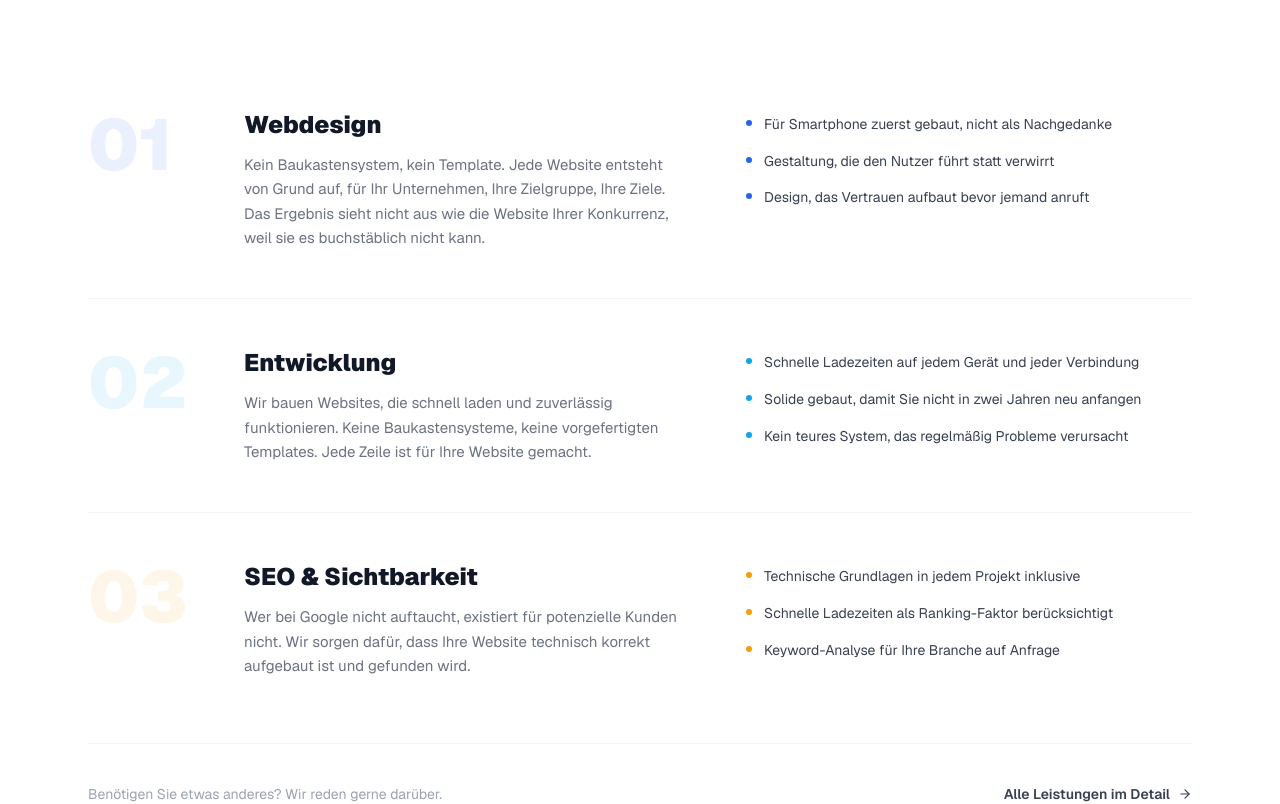
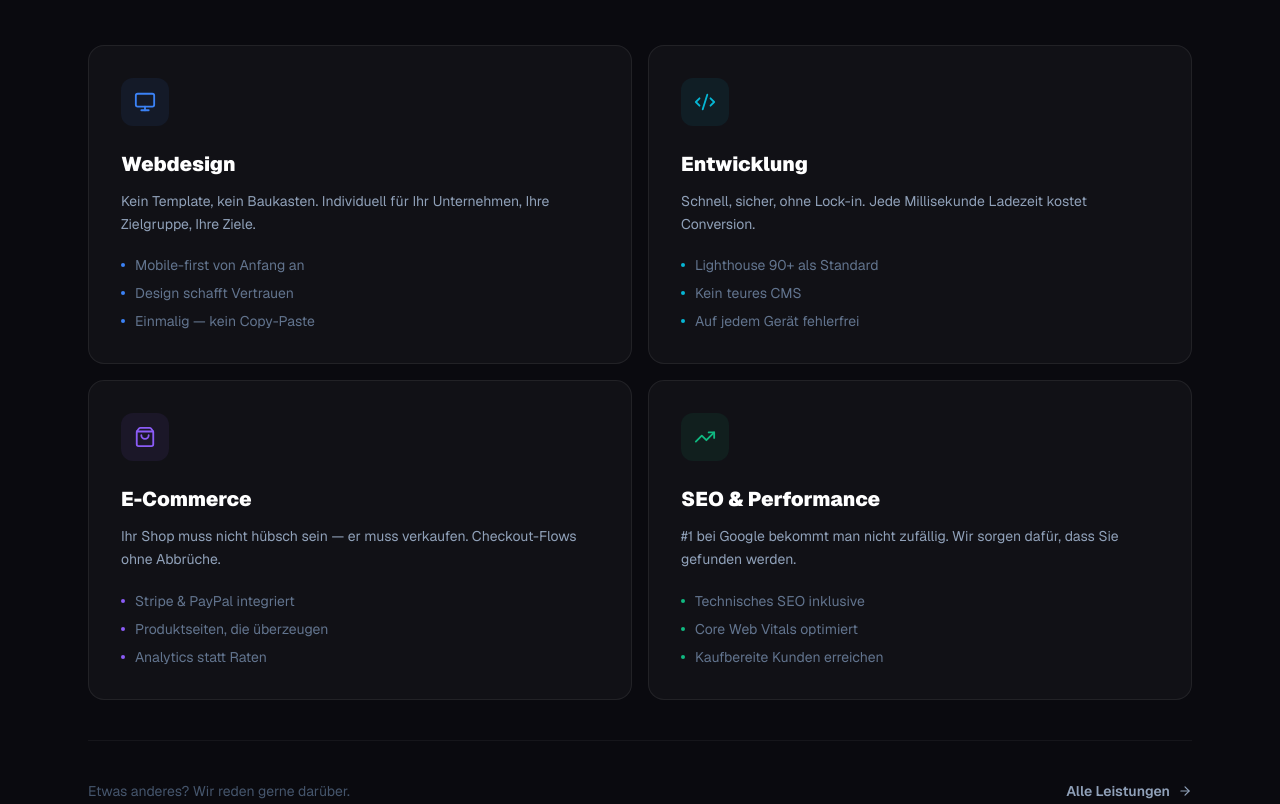
Before and after one commit to chjungdus/Neue-Website, a Next.js app: page / in a window 1280 px wide. Shown: the part 2160-2964 px from the top of the page. Built offline with nearby package versions, Linux system fonts and the light colour scheme.

Commit message:
redesign: services with dark glassmorphism cards, icons, concise copy

```diff
--- a/src/components/home/services.tsx
+++ b/src/components/home/services.tsx
@@ -1,112 +1,101 @@
 import Link from "next/link"
-import { ArrowRight } from "lucide-react"
+import { ArrowRight, Monitor, Code2, ShoppingBag, TrendingUp } from "lucide-react"
 import FadeIn from "@/components/ui/fade-in"
 
 const services = [
   {
-    num: "01",
+    icon: Monitor,
     title: "Webdesign",
-    description:
-      "Kein Baukastensystem, kein Template. Jede Website entsteht von Grund auf, für Ihr Unternehmen, Ihre Zielgruppe, Ihre Ziele. Das Ergebnis sieht nicht aus wie die Website Ihrer Konkurrenz, weil sie es buchstäblich nicht kann.",
-    points: [
-      "Für Smartphone zuerst gebaut, nicht als Nachgedanke",
-      "Gestaltung, die den Nutzer führt statt verwirrt",
-      "Design, das Vertrauen aufbaut bevor jemand anruft",
-    ],
-    accent: "#2563eb",
+    description: "Kein Template, kein Baukasten. Individuell für Ihr Unternehmen, Ihre Zielgruppe, Ihre Ziele.",
+    points: ["Mobile-first von Anfang an", "Design schafft Vertrauen", "Einmalig — kein Copy-Paste"],
+    accent: "#3b82f6",
+    bg: "rgba(59,130,246,0.08)",
   },
   {
-    num: "02",
+    icon: Code2,
     title: "Entwicklung",
-    description:
-      "Wir bauen Websites, die schnell laden und zuverlässig funktionieren. Keine Baukastensysteme, keine vorgefertigten Templates. Jede Zeile ist für Ihre Website gemacht.",
-    points: [
-      "Schnelle Ladezeiten auf jedem Gerät und jeder Verbindung",
-      "Solide gebaut, damit Sie nicht in zwei Jahren neu anfangen",
-      "Kein teures System, das regelmäßig Probleme verursacht",
-    ],
-    accent: "#0ea5e9",
+    description: "Schnell, sicher, ohne Lock-in. Jede Millisekunde Ladezeit kostet Conversion.",
+    points: ["Lighthouse 90+ als Standard", "Kein teures CMS", "Auf jedem Gerät fehlerfrei"],
+    accent: "#06b6d4",
+    bg: "rgba(6,182,212,0.08)",
   },
   {
-    num: "03",
-    title: "SEO & Sichtbarkeit",
-    description:
-      "Wer bei Google nicht auftaucht, existiert für potenzielle Kunden nicht. Wir sorgen dafür, dass Ihre Website technisch korrekt aufgebaut ist und gefunden wird.",
-    points: [
-      "Technische Grundlagen in jedem Projekt inklusive",
-      "Schnelle Ladezeiten als Ranking-Faktor berücksichtigt",
-      "Keyword-Analyse für Ihre Branche auf Anfrage",
-    ],
-    accent: "#f59e0b",
+    icon: ShoppingBag,
+    title: "E-Commerce",
+    description: "Ihr Shop muss nicht hübsch sein — er muss verkaufen. Checkout-Flows ohne Abbrüche.",
+    points: ["Stripe & PayPal integriert", "Produktseiten, die überzeugen", "Analytics statt Raten"],
+    accent: "#8b5cf6",
+    bg: "rgba(139,92,246,0.08)",
+  },
+  {
+    icon: TrendingUp,
+    title: "SEO & Performance",
+    description: "#1 bei Google bekommt man nicht zufällig. Wir sorgen dafür, dass Sie gefunden werden.",
+    points: ["Technisches SEO inklusive", "Core Web Vitals optimiert", "Kaufbereite Kunden erreichen"],
+    accent: "#10b981",
+    bg: "rgba(16,185,129,0.08)",
   },
 ]
 
 export default function Services() {
   return (
-    <section className="py-28 bg-white">
+    <section className="py-28 bg-[#0a0a0f]">
       <div className="max-w-6xl mx-auto px-6">
         <FadeIn>
-          <div className="mb-20">
-            <h2 className="text-4xl md:text-5xl font-black text-[#111827] mb-4 leading-tight">
-              Drei Dinge.
+          <div className="mb-16">
+            <h2 className="text-4xl md:text-5xl font-black text-white mb-4 leading-tight">
+              Vier Dinge.
               <br />
-              <span className="text-[#9ca3af] font-normal text-3xl md:text-4xl">
-                Richtig gemacht.
-              </span>
+              <span className="text-slate-600 font-normal text-3xl md:text-4xl">Richtig gemacht.</span>
             </h2>
-            <p className="text-[#6b7280] text-lg max-w-lg leading-relaxed">
-              Andere Agenturen listen 47 Leistungen. Wir konzentrieren uns auf drei,
-              weil das die drei sind, die tatsächlich Kunden bringen.
+            <p className="text-slate-400 text-lg max-w-lg leading-relaxed">
+              Andere Agenturen listen 47 Leistungen. Wir konzentrieren uns auf vier — die vier, die tatsächlich Kunden bringen.
             </p>
           </div>
         </FadeIn>
 
-        <div className="divide-y divide-gray-100">
-          {services.map((s, i) => (
-            <FadeIn key={s.num} delay={i * 0.08}>
-              <div className="py-12 grid grid-cols-1 lg:grid-cols-[100px_1fr_1fr] gap-6 lg:gap-14 items-start group">
+        <div className="grid grid-cols-1 md:grid-cols-2 gap-4">
+          {services.map((s, i) => {
+            const Icon = s.icon
+            return (
+              <FadeIn key={s.title} delay={i * 0.08}>
+                <div className="group bg-white/[0.03] border border-white/[0.07] rounded-2xl p-8 hover:bg-white/[0.06] hover:border-white/[0.14] transition-all duration-300 h-full flex flex-col">
                   <div
-                  className="text-7xl font-black leading-none select-none"
-                  style={{ color: `${s.accent}18` }}
+                    className="w-12 h-12 rounded-xl flex items-center justify-center mb-6 shrink-0"
+                    style={{ backgroundColor: s.bg }}
                   >
-                  {s.num}
+                    <Icon size={22} style={{ color: s.accent }} />
                   </div>
-                <div>
-                  <h3 className="text-2xl font-black text-[#111827] mb-3 group-hover:text-[#2563eb] transition-colors">
+                  <h3 className="text-xl font-black text-white mb-3 group-hover:text-[#3b82f6] transition-colors">
                     {s.title}
                   </h3>
-                  <p className="text-[#6b7280] leading-relaxed text-[15px]">{s.description}</p>
-                </div>
-                <ul className="flex flex-col gap-3.5 mt-1">
+                  <p className="text-slate-400 text-sm leading-relaxed mb-5 flex-1">{s.description}</p>
+                  <ul className="space-y-2">
                     {s.points.map((point) => (
-                    <li key={point} className="flex items-start gap-3 text-sm text-[#374151]">
+                      <li key={point} className="flex items-center gap-2.5 text-sm text-slate-500">
                         <span
-                        className="w-1.5 h-1.5 rounded-full mt-[7px] flex-shrink-0"
+                          className="w-1 h-1 rounded-full flex-shrink-0"
                           style={{ backgroundColor: s.accent }}
                         />
-                      <span className="leading-relaxed">{point}</span>
+                        {point}
                       </li>
                     ))}
                   </ul>
                 </div>
               </FadeIn>
-          ))}
+            )
+          })}
         </div>
 
         <FadeIn>
-          <div className="mt-4 pt-10 border-t border-gray-100 flex flex-col sm:flex-row items-start sm:items-center justify-between gap-4">
-            <p className="text-[#9ca3af] text-sm">
-              Benötigen Sie etwas anderes? Wir reden gerne darüber.
-            </p>
+          <div className="mt-10 pt-10 border-t border-white/5 flex items-center justify-between gap-4 flex-wrap">
+            <p className="text-slate-600 text-sm">Etwas anderes? Wir reden gerne darüber.</p>
             <Link
               href="/leistungen"
-              className="text-[#374151] text-sm font-semibold hover:text-[#111827] transition-colors inline-flex items-center gap-2 group"
+              className="text-slate-400 text-sm font-semibold hover:text-white transition-colors flex items-center gap-2 group"
             >
-              Alle Leistungen im Detail
-              <ArrowRight
-                size={14}
-                className="group-hover:translate-x-1 transition-transform"
-              />
+              Alle Leistungen
+              <ArrowRight size={14} className="group-hover:translate-x-1 transition-transform" />
             </Link>
           </div>
         </FadeIn>
```
Lines whose indentation alone changed are shown as unchanged.
